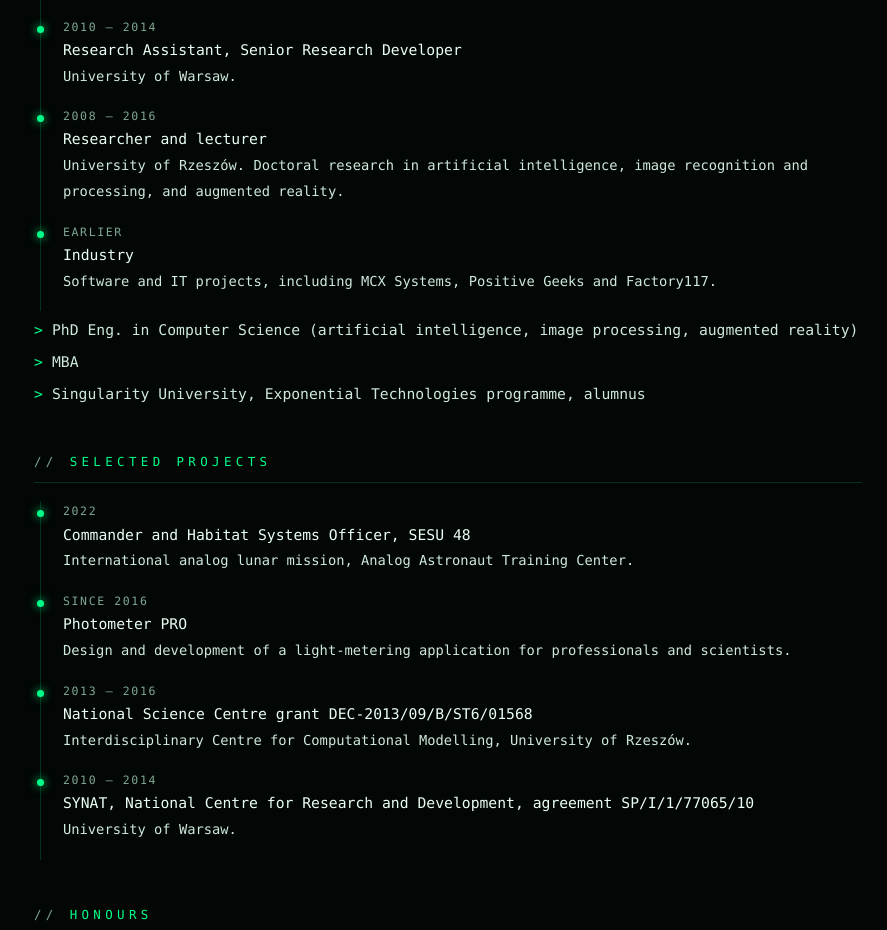
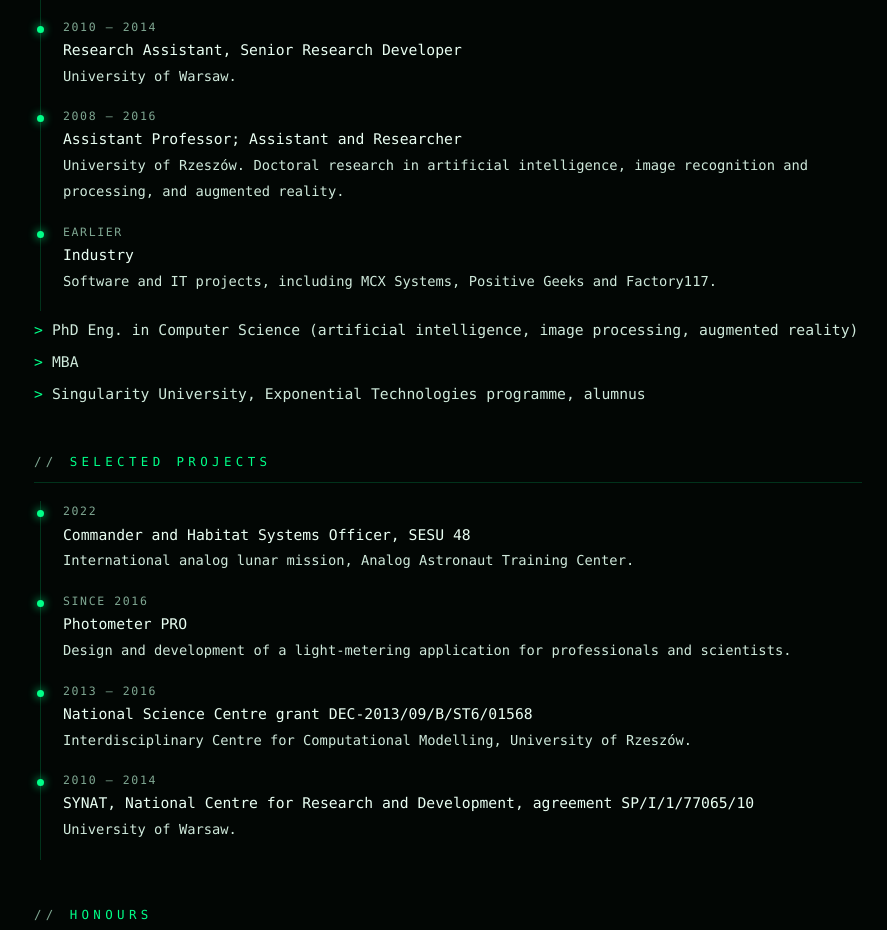
Before and after one commit to PrzemekPardel/pardel.pl, a plain HTML site: page about.html in a window 1280 px wide. Shown: the part 2000-2930 px from the top of the page, without its empty margins (192-1079 px from the left). Drawn offline with Linux system fonts and the light colour scheme.

Commit message:
Correct University of Rzeszów 2008-2016 position

```diff
--- a/about.html
+++ b/about.html
@@ -304,7 +304,7 @@
         <li><span class="when">2016 – 2025</span><span class="what">Google</span><br><span class="where">Global developer programmes, including Google Developer Experts, Cloud Champions and Accelerator mentors; work around AI and Gemini. Co-organiser of the SciFoo conference; work with Google X; lead of a European technology start-up accelerator.</span></li>
         <li><span class="when">since 2016</span><span class="what">Founder and lead developer, Photometer PRO</span><br><span class="where">Light-metering application for professionals and scientists.</span></li>
         <li><span class="when">2010 – 2014</span><span class="what">Research Assistant, Senior Research Developer</span><br><span class="where">University of Warsaw.</span></li>
-        <li><span class="when">2008 – 2016</span><span class="what">Researcher and lecturer</span><br><span class="where">University of Rzeszów. Doctoral research in artificial intelligence, image recognition and processing, and augmented reality.</span></li>
+        <li><span class="when">2008 – 2016</span><span class="what">Assistant Professor; Assistant and Researcher</span><br><span class="where">University of Rzeszów. Doctoral research in artificial intelligence, image recognition and processing, and augmented reality.</span></li>
         <li><span class="when">earlier</span><span class="what">Industry</span><br><span class="where">Software and IT projects, including MCX Systems, Positive Geeks and Factory117.</span></li>
       </ol>
       <ul class="plain" style="margin-top:6px">
```
Also changed, not shown: llms.txt.
